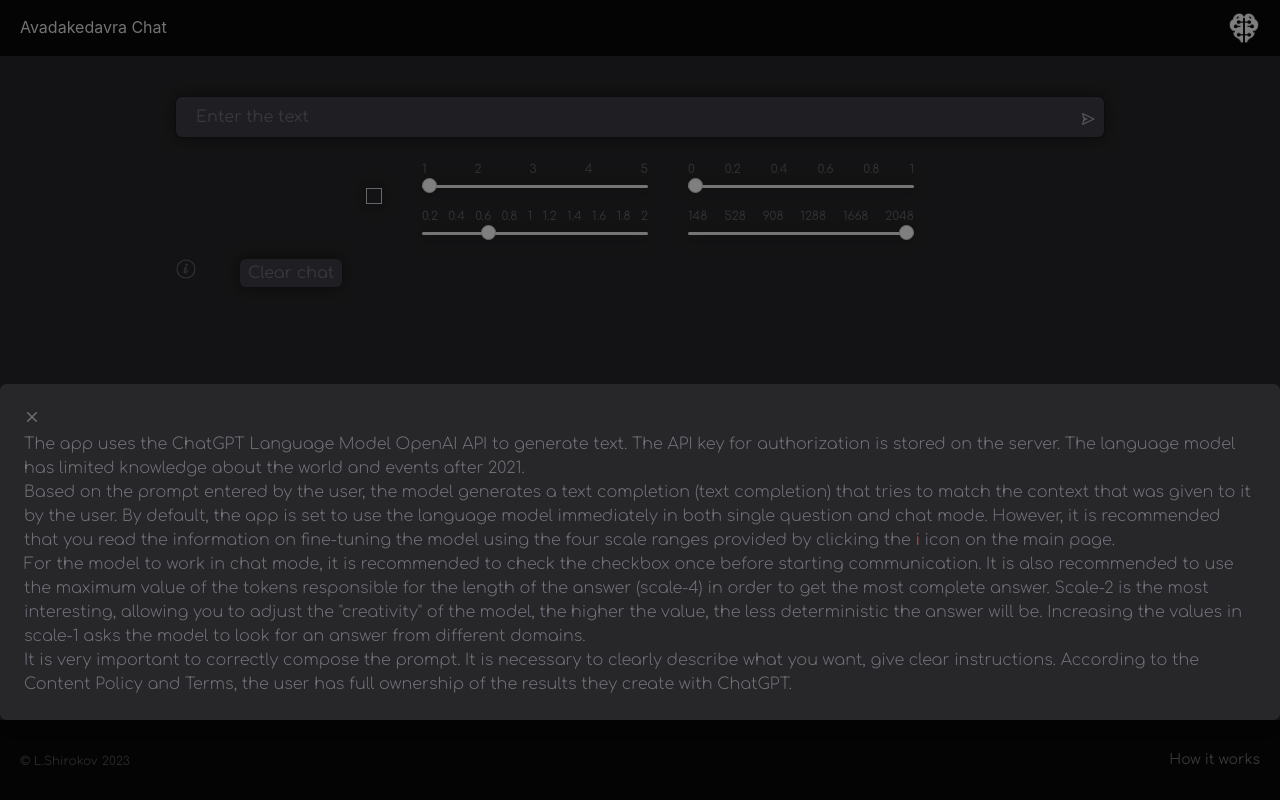
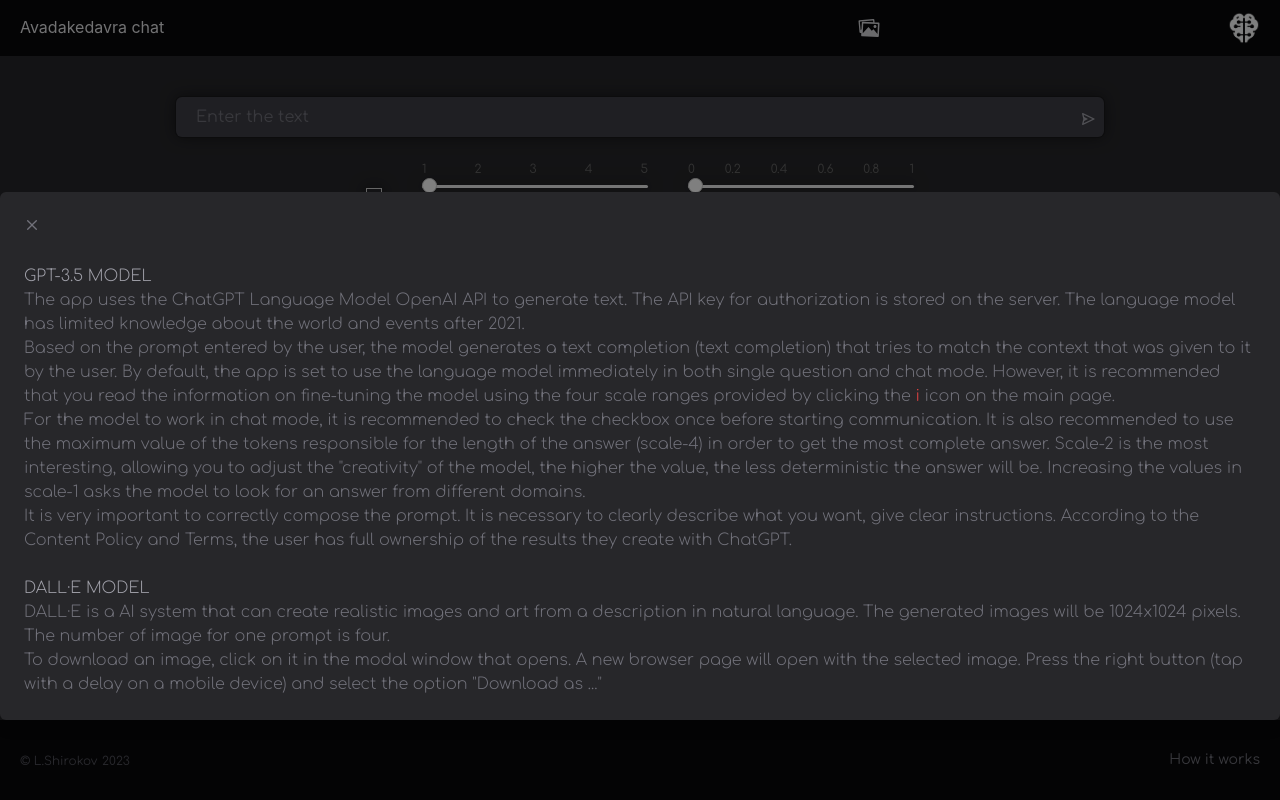
Before and after one commit to leo-shirokov/ai, a React (Vite) app: page / in a window 1280 px wide. Both pictures are taken after a click on the button "How it works". Built offline with nearby package versions, Linux system fonts and the light colour scheme.

Commit message:
setting's button replaced

```diff
--- a/package.json
+++ b/package.json
@@ -19,6 +19,7 @@
         "react-dom": "^18.2.0",
         "react-icons": "^4.8.0",
         "react-markdown": "^8.0.7",
+        "react-router-dom": "^6.11.0",
         "react-textarea-autosize": "^8.4.1",
         "uuid": "^9.0.0"
     },
--- a/src/App.jsx
+++ b/src/App.jsx
@@ -1,17 +1,16 @@
+import { useState } from "react";
+import { createBrowserRouter, RouterProvider } from "react-router-dom";
 import Header from "./components/Header/Header";
 import Footer from "./components/Footer/Footer";
 import ChatForm from "./components/ChatForm/ChatForm";
-import { useState } from "react";
 import ChatImage from "./components/ChatImage/ChatImage";
 
 function App() {
-    const [settings, setSettings] = useState(true);
-
     return (
         <div className="w-full h-screen bg-zinc-800 flex flex-col">
-            <Header setSettings={setSettings} />
+            <Header />
             <div className="grow w-3/4 mx-auto bg-zinc-800 px-4 py-10 md:w-11/12 overflow-auto">
-                <ChatForm settings={settings} />
+                <ChatForm />
                 {/* <ChatImage /> */}
             </div>
             <Footer />
--- a/src/components/ChatForm/ChatForm.jsx
+++ b/src/components/ChatForm/ChatForm.jsx
@@ -1,6 +1,7 @@
 import { useState, useRef, useEffect } from "react";
 import { openAI, RequestBody } from "../../../chatGptApi";
 import { v4 as uuidv4 } from "uuid";
+import { GiSettingsKnobs } from "react-icons/gi";
 import ChatResponse from "../ChatResponse/ChatResponse";
 import ChatTextarea from "../ChatTextarea/ChatTextarea";
 import "./loader.css";
@@ -10,7 +11,7 @@
     content: "You are a helpful assistant",
 };
 
-const CreateChat = ({ settings }) => {
+const CreateChat = () => {
     const [loading, setLoading] = useState(false);
     const [checked, setChecked] = useState(false);
     const [variability, setVariability] = useState(1);
@@ -18,6 +19,8 @@
     const [penalty, setPenalty] = useState(0);
     const [tokens, setTokens] = useState(2048);
     const [chatResponses, setChatResponses] = useState([]);
+
+    const [tune, setTune] = useState(true);
 
     const scrolled = useRef(null);
 
@@ -78,7 +81,6 @@
     };
 
     useEffect(() => {
-        // if (scrolled)
         scrolled.current.addEventListener("DOMNodeInserted", onResponse);
     }, []);
 
@@ -87,7 +89,7 @@
             <form className="w-full">
                 <ChatTextarea onSubmit={sendMessage} />
 
-                {settings && (
+                {tune && (
                     <div className="flex justify-center gap-x-10 items-center px-3 md:flex-col md:gap-y-5 md:px-0">
                         <div className="flex justify-center items-center md:self-start">
                             <input
@@ -195,12 +197,12 @@
                     </div>
                 )}
                 <div className="invisible">Open settings</div>
-                <div className="relative">
+                <div className="relative flex justify-start gap-x-10">
                     <a
                         href="#toggle-animation"
                         uk-icon="icon: info; ratio: 1"
-                        className="stroke-zinc-600"
                         uk-toggle="target: #toggle-animation; animation: uk-animation-fade"
+                        className="stroke-zinc-600 pt-1"
                     ></a>
                     <div
                         id="toggle-animation"
@@ -245,8 +247,18 @@
                         </p>
                     </div>
                     <button
-                        className="absolute left-16 text-md text-zinc-500 shadow-[0_0_15px_rgba(0,0,0,0.50)]
-                        bg-zinc-700 rounded-md px-2 py-0.5 hover:text-zinc-400 hover:ring-1 transition-all md:text-sm"
+                        type="button"
+                        onClick={() => {
+                            console.log("tune");
+                            setTune((prev) => !prev);
+                        }}
+                        className="left-10 2xl:hidden xl:hidden lg:hidden md:block sm:block"
+                    >
+                        <GiSettingsKnobs className="text-2xl" />
+                    </button>
+                    <button
+                        className="left-16 text-md text-zinc-500 shadow-[0_0_15px_rgba(0,0,0,0.50)]
+                        bg-zinc-700 rounded-md px-2 py-0.5 hover:text-zinc-400 hover:ring-1 transition-all"
                         type="button"
                         onClick={() => {
                             clearChat();
--- a/src/components/Footer/Footer.jsx
+++ b/src/components/Footer/Footer.jsx
@@ -7,12 +7,18 @@
     return (
         <div className="w-full h-20 flex justify-between items-center shrink-0 bg-zinc-950 px-5">
             <div>
-                <span className="text-zinc-600 text-xs">© L.Shirokov</span>
+                <a
+                    href="mailto:post@avadakedavra.org"
+                    className="text-zinc-600 text-xs hover:no-underline hover:text-zinc-400"
+                >
+                    © L.Shirokov
+                </a>
                 &nbsp;
                 <span className="text-zinc-600 text-xs">
                     {new Date().getFullYear()}
                 </span>
             </div>
+            <div></div>
             <button
                 onClick={() => setOpen(true)}
                 className="text-sm text-zinc-500 hover:text-zinc-400 transition-all"
@@ -21,6 +27,9 @@
             </button>
             <Modal open={open} onClose={() => setOpen(false)}>
                 <p>
+                    <br />
+                    <span className="text-zinc-400">GPT-3.5 MODEL</span>
+                    <br />
                     The app uses the ChatGPT Language Model OpenAI API to
                     generate text. The API key for authorization is stored on
                     the server. The language model has limited knowledge about
@@ -49,6 +58,19 @@
                     instructions. According to the Content Policy and Terms, the
                     user has full ownership of the results they create with
                     ChatGPT.
+                    <br />
+                    <br />
+                    <span className="text-zinc-400">DALL·E MODEL</span>
+                    <br />
+                    DALL·E is a AI system that can create realistic images and
+                    art from a description in natural language. The generated
+                    images will be 1024x1024 pixels. The number of image for one
+                    prompt is four.
+                    <br />
+                    To download an image, click on it in the modal window that
+                    opens. A new browser page will open with the selected image.
+                    Press the right button (tap with a delay on a mobile device)
+                    and select the option &quot;Download as ...&quot;
                 </p>
             </Modal>
         </div>
--- a/src/components/Header/Header.jsx
+++ b/src/components/Header/Header.jsx
@@ -1,7 +1,7 @@
-import { GiSettingsKnobs } from "react-icons/gi";
+import { IoMdImages } from "react-icons/io";
 import logo from "./logo.png";
 
-function Header({ setSettings }) {
+function Header() {
     return (
         <div className="w-full h-14 bg-zinc-950 px-5 shrink-0">
             <div className="h-full flex justify-between items-center">
@@ -10,14 +10,15 @@
                         className="hover:no-underline hover:text-zinc-500 transition-all"
                         href="/"
                     >
-                        Avadakedavra Chat
+                        Avadakedavra chat
                     </a>
                 </h1>
+                <div></div>
                 <button
-                    onClick={() => setSettings((prev) => !prev)}
-                    className="2xl:hidden xl:hidden lg:hidden md:block sm:block"
+                    // onClick={() => setImage((prev) => !prev)}
+                    className=""
                 >
-                    <GiSettingsKnobs className="text-xl" />
+                    <IoMdImages className="text-2xl text-zinc-300" />
                 </button>
                 <img className="h-8" src={logo} />
             </div>
```
Also changed, not shown: 2 other files (tests, documents, lock files or other folders).
